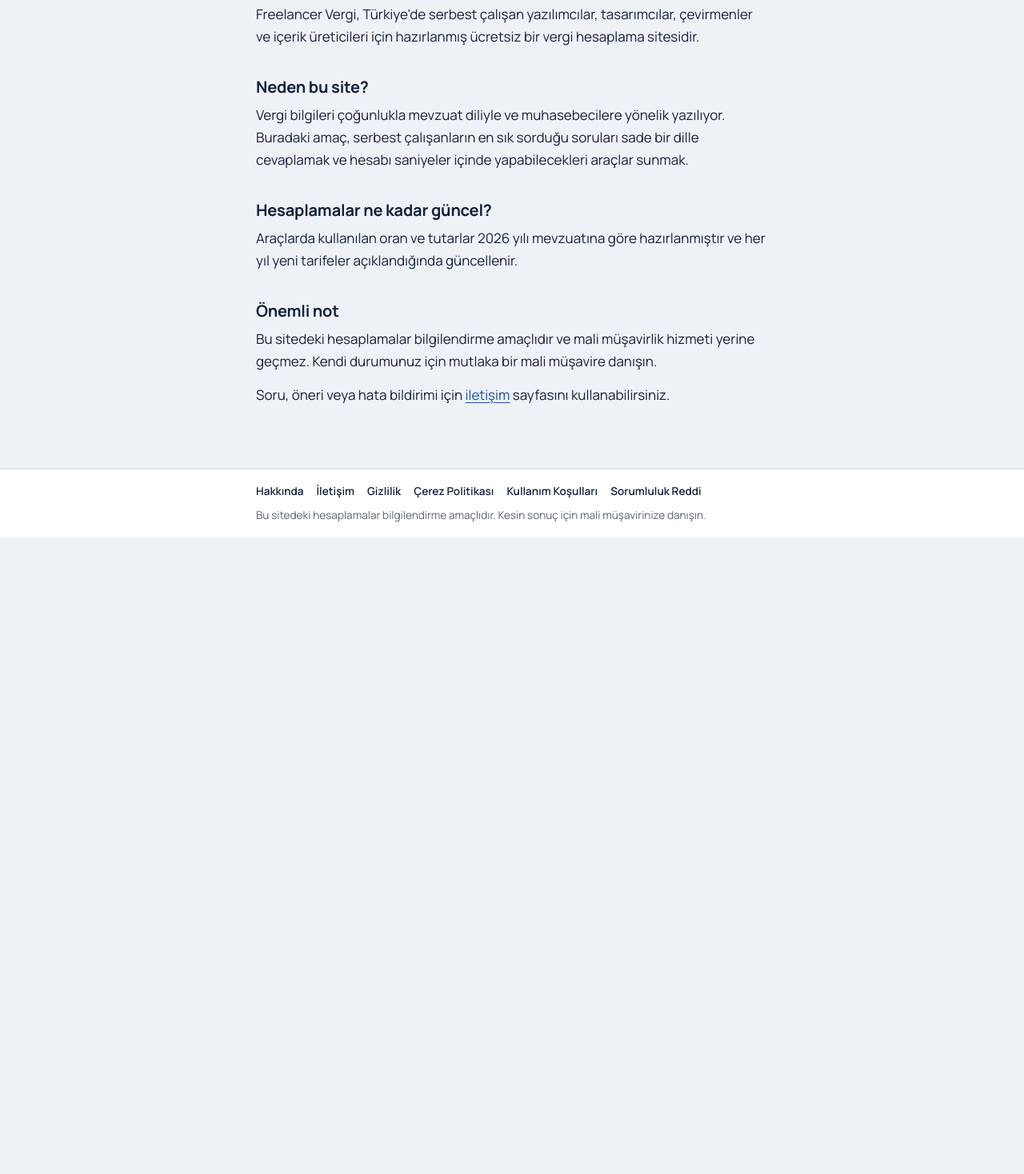
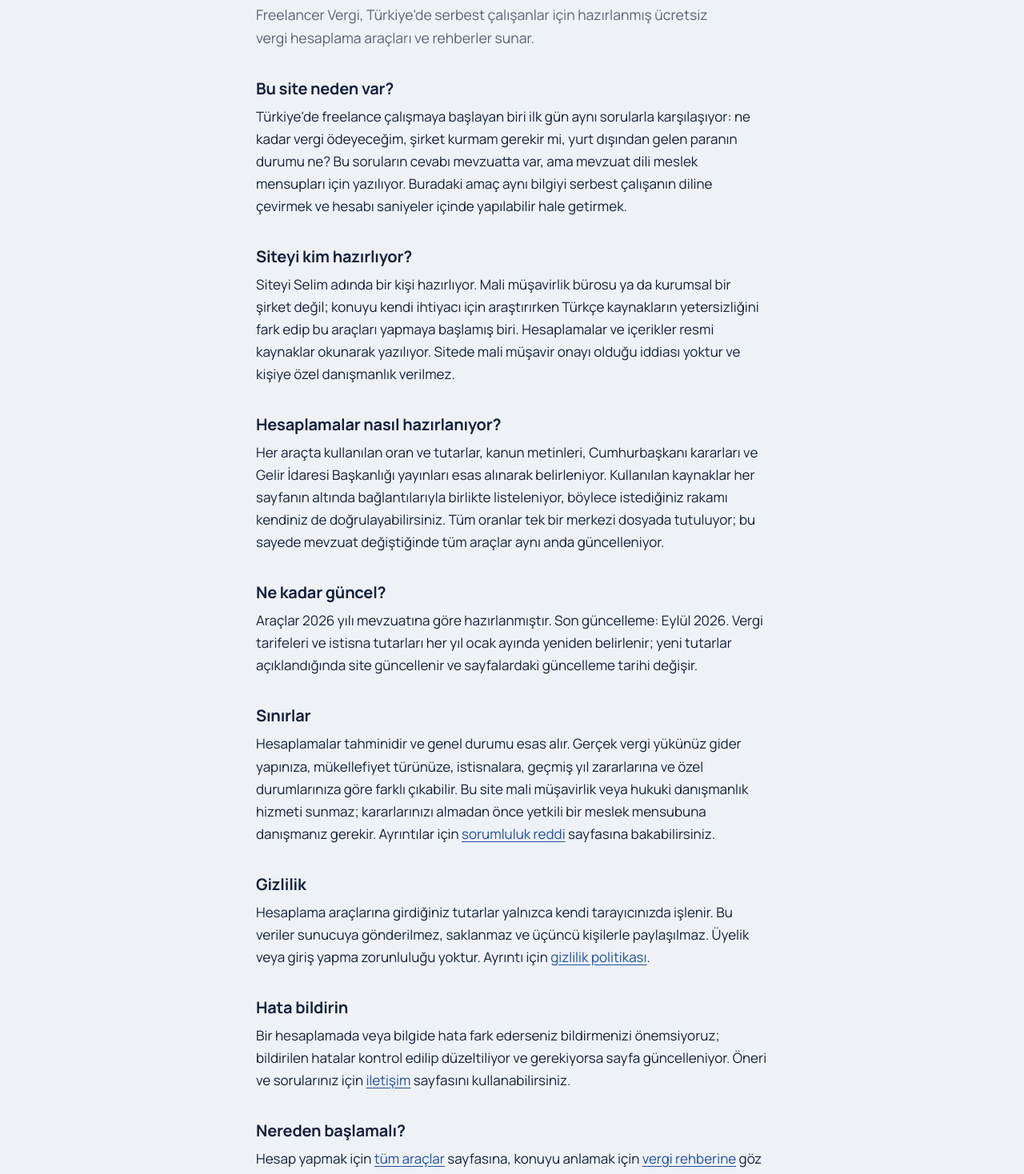
Before and after one commit to yavuzscvk-source/freelancer-vergi, a Next.js app: page /hakkinda in a window 1280 px wide. Shown: the part 180-1648 px from the top of the page at 80% size. Before the commit the page ends 852 px from the top, so only its background shows below. Built offline with nearby package versions, Linux system fonts and the light colour scheme.

Commit message:
Update page.js

```diff
--- a/app/hakkinda/page.js
+++ b/app/hakkinda/page.js
@@ -1,29 +1,43 @@
 import Link from "next/link";
 import { sayfa } from "../../lib/seo";
+import { VERGI } from "../../lib/vergi";
 
 export const metadata = sayfa({
   baslik: "Hakkında",
-  aciklama: "Freelancer Vergi, serbest çalışanlar için sade, ücretsiz ve güncel vergi hesaplama araçları sunar.",
+  aciklama: "Freelancer Vergi'yi kim hazırlıyor, hesaplamalar hangi kaynaklara dayanıyor ve sitenin sınırları neler?",
   yol: "/hakkinda",
 });
-
 
 export default function Hakkinda() {
   return (
     <>
       <h1>Hakkında</h1>
-      <p>Freelancer Vergi, Türkiye'de serbest çalışan yazılımcılar, tasarımcılar, çevirmenler ve içerik üreticileri için hazırlanmış ücretsiz bir vergi hesaplama sitesidir.</p>
+      <p className="lead">Freelancer Vergi, Türkiye'de serbest çalışanlar için hazırlanmış ücretsiz vergi hesaplama araçları ve rehberler sunar.</p>
 
-      <h2>Neden bu site?</h2>
-      <p>Vergi bilgileri çoğunlukla mevzuat diliyle ve muhasebecilere yönelik yazılıyor. Buradaki amaç, serbest çalışanların en sık sorduğu soruları sade bir dille cevaplamak ve hesabı saniyeler içinde yapabilecekleri araçlar sunmak.</p>
+      <h2>Bu site neden var?</h2>
+      <p>Türkiye'de freelance çalışmaya başlayan biri ilk gün aynı sorularla karşılaşıyor: ne kadar vergi ödeyeceğim, şirket kurmam gerekir mi, yurt dışından gelen paranın durumu ne? Bu soruların cevabı mevzuatta var, ama mevzuat dili meslek mensupları için yazılıyor. Buradaki amaç aynı bilgiyi serbest çalışanın diline çevirmek ve hesabı saniyeler içinde yapılabilir hale getirmek.</p>
 
-      <h2>Hesaplamalar ne kadar güncel?</h2>
-      <p>Araçlarda kullanılan oran ve tutarlar 2026 yılı mevzuatına göre hazırlanmıştır ve her yıl yeni tarifeler açıklandığında güncellenir.</p>
+      <h2>Siteyi kim hazırlıyor?</h2>
+      <p>Siteyi Selim adında bir kişi hazırlıyor. Mali müşavirlik bürosu ya da kurumsal bir şirket değil; konuyu kendi ihtiyacı için araştırırken Türkçe kaynakların yetersizliğini fark edip bu araçları yapmaya başlamış biri. Hesaplamalar ve içerikler resmi kaynaklar okunarak yazılıyor. Sitede mali müşavir onayı olduğu iddiası yoktur ve kişiye özel danışmanlık verilmez.</p>
 
-      <h2>Önemli not</h2>
-      <p>Bu sitedeki hesaplamalar bilgilendirme amaçlıdır ve mali müşavirlik hizmeti yerine geçmez. Kendi durumunuz için mutlaka bir mali müşavire danışın.</p>
 
-      <p>Soru, öneri veya hata bildirimi için <Link href="/iletisim">iletişim</Link> sayfasını kullanabilirsiniz.</p>
+      <h2>Hesaplamalar nasıl hazırlanıyor?</h2>
+      <p>Her araçta kullanılan oran ve tutarlar, kanun metinleri, Cumhurbaşkanı kararları ve Gelir İdaresi Başkanlığı yayınları esas alınarak belirleniyor. Kullanılan kaynaklar her sayfanın altında bağlantılarıyla birlikte listeleniyor, böylece istediğiniz rakamı kendiniz de doğrulayabilirsiniz. Tüm oranlar tek bir merkezi dosyada tutuluyor; bu sayede mevzuat değiştiğinde tüm araçlar aynı anda güncelleniyor.</p>
+
+      <h2>Ne kadar güncel?</h2>
+      <p>Araçlar {VERGI.yil} yılı mevzuatına göre hazırlanmıştır. Son güncelleme: {VERGI.sonGuncelleme}. Vergi tarifeleri ve istisna tutarları her yıl ocak ayında yeniden belirlenir; yeni tutarlar açıklandığında site güncellenir ve sayfalardaki güncelleme tarihi değişir.</p>
+
+      <h2>Sınırlar</h2>
+      <p>Hesaplamalar tahminidir ve genel durumu esas alır. Gerçek vergi yükünüz gider yapınıza, mükellefiyet türünüze, istisnalara, geçmiş yıl zararlarına ve özel durumlarınıza göre farklı çıkabilir. Bu site mali müşavirlik veya hukuki danışmanlık hizmeti sunmaz; kararlarınızı almadan önce yetkili bir meslek mensubuna danışmanız gerekir. Ayrıntılar için <Link href="/sorumluluk-reddi">sorumluluk reddi</Link> sayfasına bakabilirsiniz.</p>
+
+      <h2>Gizlilik</h2>
+      <p>Hesaplama araçlarına girdiğiniz tutarlar yalnızca kendi tarayıcınızda işlenir. Bu veriler sunucuya gönderilmez, saklanmaz ve üçüncü kişilerle paylaşılmaz. Üyelik veya giriş yapma zorunluluğu yoktur. Ayrıntı için <Link href="/gizlilik-politikasi">gizlilik politikası</Link>.</p>
+
+      <h2>Hata bildirin</h2>
+      <p>Bir hesaplamada veya bilgide hata fark ederseniz bildirmenizi önemsiyoruz; bildirilen hatalar kontrol edilip düzeltiliyor ve gerekiyorsa sayfa güncelleniyor. Öneri ve sorularınız için <Link href="/iletisim">iletişim</Link> sayfasını kullanabilirsiniz.</p>
+
+      <h2>Nereden başlamalı?</h2>
+      <p>Hesap yapmak için <Link href="/hesaplayicilar">tüm araçlar</Link> sayfasına, konuyu anlamak için <Link href="/rehber">vergi rehberine</Link> göz atabilirsiniz.</p>
     </>
   );
 }
```
